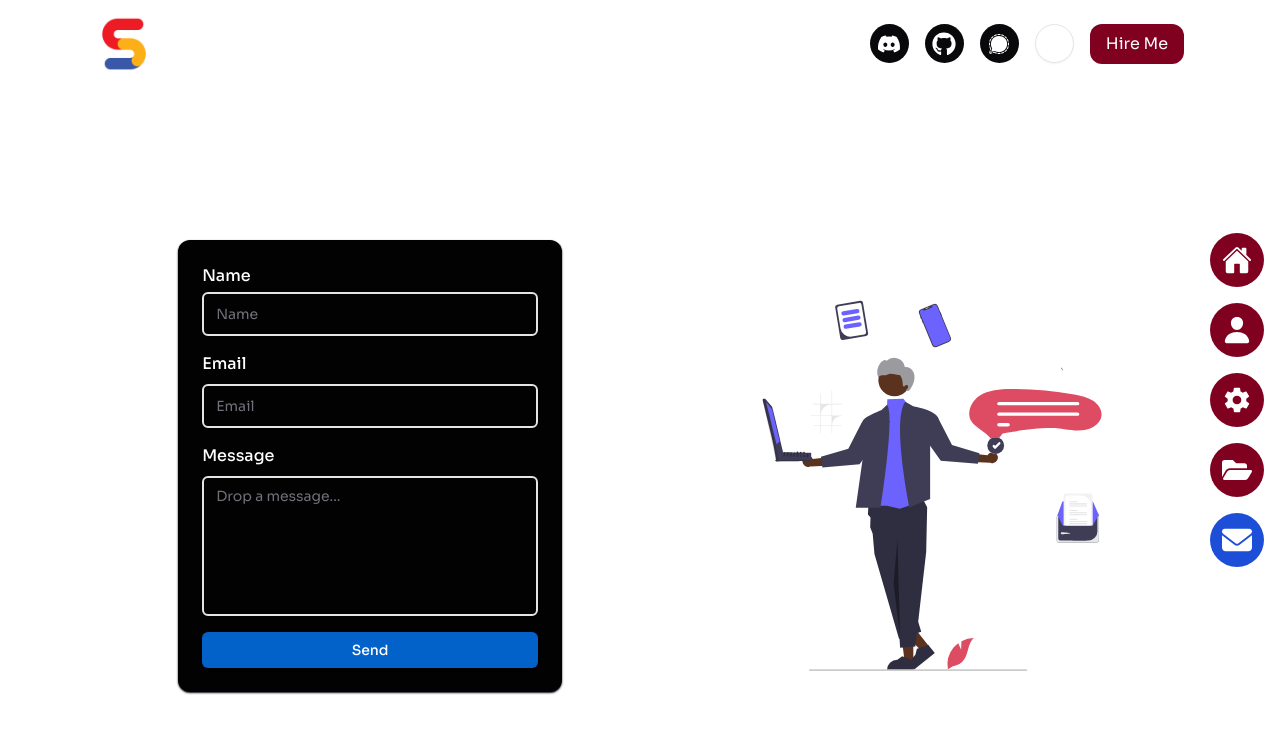
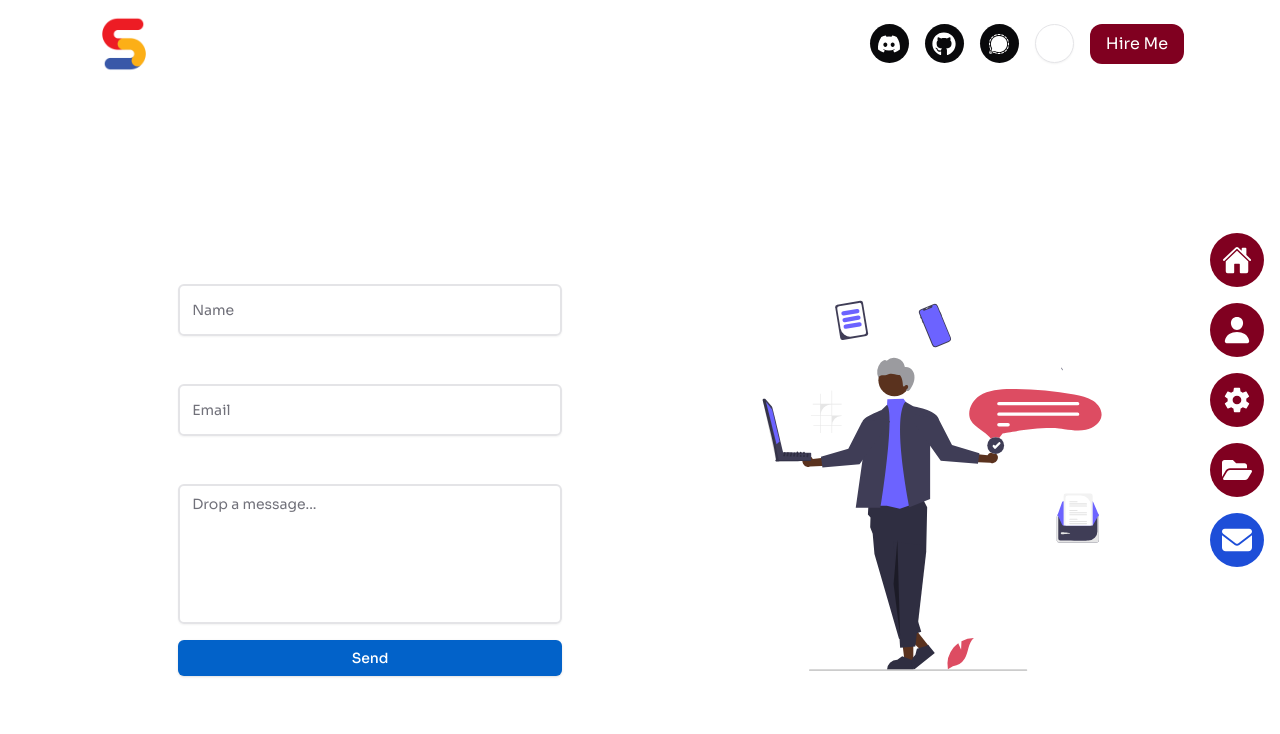
Before and after one commit to sarkhailstorm/personal-portfolio, a Next.js app: page /contact in a window 1280 px wide. Shown: the top 734 px of the page. Built offline with nearby package versions, Linux system fonts and the light colour scheme.

Commit message:
Remove background color and other styles from form.

```diff
--- a/src/app/contact/page.tsx
+++ b/src/app/contact/page.tsx
@@ -106,14 +106,14 @@ const ContactPage = () => {
       <div className="flex gap-4 justify-evenly items-center mx-auto w-full">
         <form
           onSubmit={handleSubmit}
-          className="flex flex-col md:w-[30%] w-[90%] md:gap-4 gap-6  p-6 rounded-xl bg-[#020202] shadow-sm shadow-[#0c0c19]"
+          className="flex flex-col md:w-[30%] w-[90%] md:gap-4 gap-6"
         >
           <div className="flex flex-col gap-1">
             <Label htmlFor="name" className="text-[16px]">
               Name
             </Label>
             <Input
-              className="lg:py-5 lg:border-2 py-6 focus:border-[#007bff] focus-visible:ring-0"
+              className="lg:py-6 lg:border-2 py-6 focus:border-[#007bff] focus-visible:ring-0"
               required
               type="text"
               id="name"
@@ -128,7 +128,7 @@ const ContactPage = () => {
               Email
             </Label>
             <Input
-              className="lg:py-5 lg:border-2 py-6 focus:border-[#007bff] focus-visible:ring-0"
+              className="lg:py-6 lg:border-2 py-6 focus:border-[#007bff] focus-visible:ring-0"
               required
               type="email"
               id="email"
```
